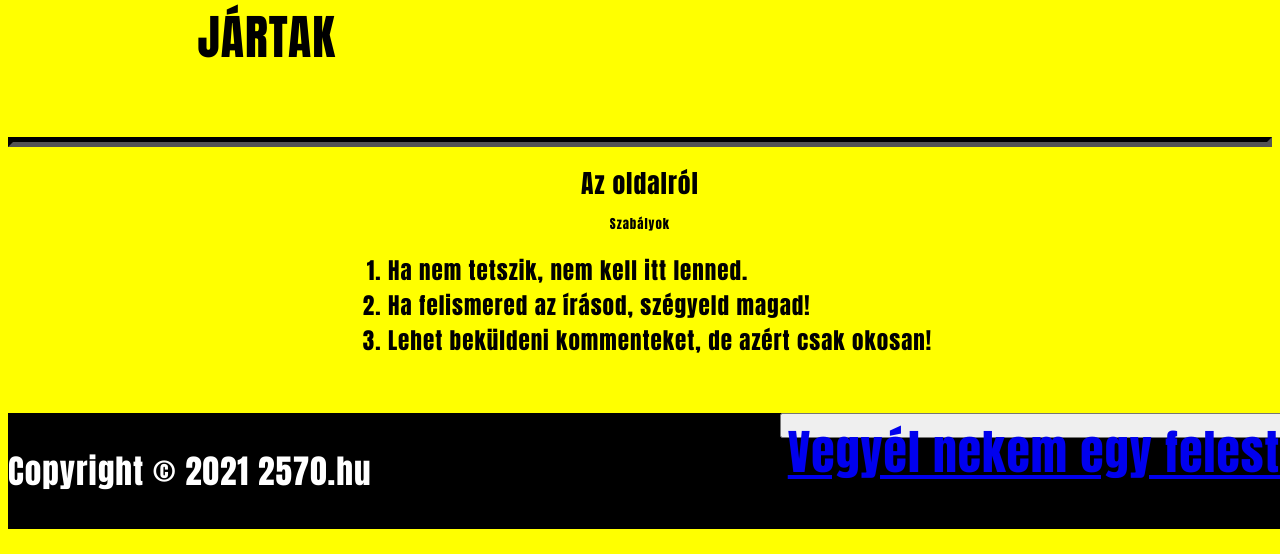
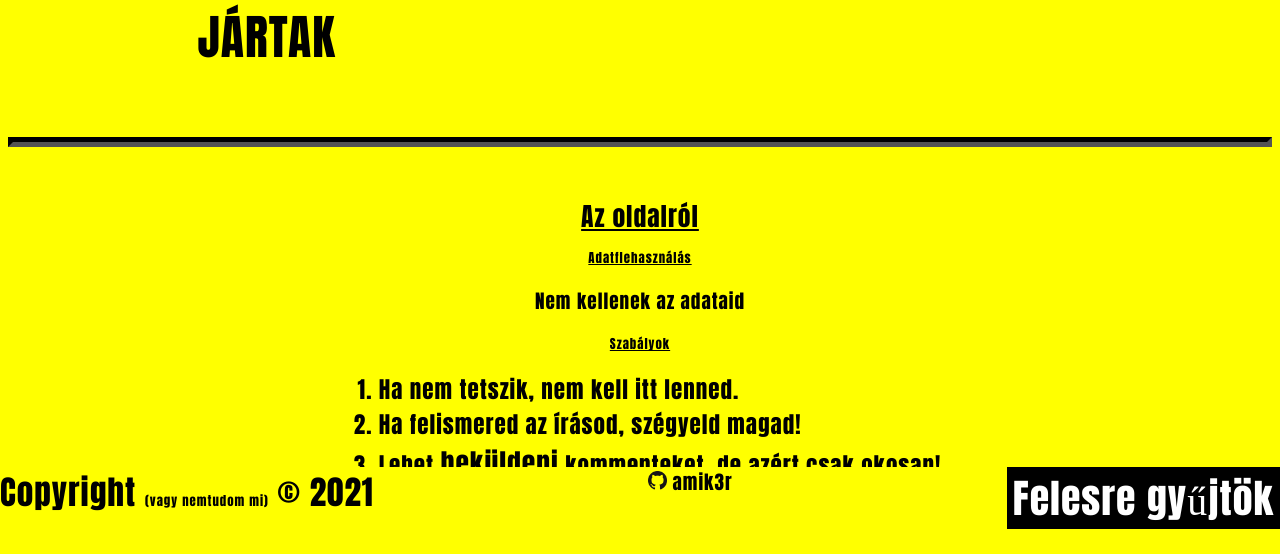
Before and after one commit to amik3r/retardwatch, a Flask app: page / in a window 1280 px wide. Shown: the part 271-825 px from the top of the page. Before the commit the page ends 800 px from the top, so only its background shows below. Run offline with Flask 2, Linux system fonts and the light colour scheme.

Commit message:
finissh???

```diff
--- a/src/app.py
+++ b/src/app.py
@@ -13,7 +13,6 @@ def create_response(status_code, payload):
 @app.route("/", methods=['GET'])
 def index():
     bullshit = get_random()
-    print(type(bullshit))
     return render_template('index.html', retard=bullshit)
 
 @app.route("/upload_wisdom", methods=['GET','POST'])
@@ -25,4 +24,4 @@ def upload_wisdom():
         return render_template('upload.html')
 
 if __name__ == '__main__':
-    app.run(host='0.0.0.0')
+    app.run(host='localhost')
--- a/src/templates/index.html
+++ b/src/templates/index.html
@@ -37,34 +37,58 @@
         font-size: medium;
         max-width: 70%;
         margin:auto;
+        margin-bottom: 50px;
+        margin-top: 50px;
       }
       .about h3 {
         font-size: 2vw;
         margin: auto;
         margin-bottom: 1vw;
+        text-decoration: underline;
+
       }
-
       .about h5 {
         margin: auto;
         font-size: 1vw;
+        text-decoration: underline;
+      }
+      .fixed-footer{
+        display: flex;
+        justify-content: space-between;
+        height:fit-content;
+        position: fixed;
+        bottom: 0;
+        width: 100%;
+        left:0;
+        background-color: yellow;
+      }
+      .donate{
+        display: flex;
+        justify-content: right;
+        font-size: 10px;
+      }
+      .donate a:hover {
+        color: inherit;
+      }
+      button {
+        background-color: black; /* Green */
+        border: none;
+        color: white;
+      }
+      a {
+        color: white;
+        text-decoration: none;
       }
 
-    .fixed-footer{
-        width: 100%;
-        display: flex;
-        justify-content: space-between;
-        max-width: 100%;
-        position: fixed;
-        color: #fff;
-        bottom: 0;
-        background-color: black;
-        margin: auto;
-    }
-    .donate{
-      height: 2vw;
-      display: flex;
-      justify-content: right;
-    }
+      #gh-logo{
+        height: 1.5vw;
+        align-content: center;
+        color: black;
+      }
+
+      #gh-logo {
+        color: black;
+      }
 
     </style>
     <div class="retard-wrapper">
@@ -79,6 +103,10 @@
     </div>
     <div class="about">
       <h3>Az oldalról</h3>
+      <h5>Adatflehasználás</h5>
+      <p>
+        Nem kellenek az adataid
+      </p>
       <h5>Szabályok</h5>
       <ol>
         <li>
@@ -88,15 +116,15 @@
           Ha felismered az írásod, szégyeld magad!
         </li>
         <li>
-          Lehet beküldeni kommenteket, de azért csak okosan!
+          Lehet <a href="https://2570.hu/upload_wisdom" target="_blank" style="color: black;">beküldeni</a> kommenteket, de azért csak okosan!
         </li>
       </ol>
     </div>
     <div class="fixed-footer">
-      <p>Copyright &copy; 2021 2570.hu</p>
-      <div class="donate">
-        <button><a href="https://www.paypal.com/donate?hosted_button_id=LJBRGXQXLC2JN">Vegyél nekem egy felest</a></button>
-      </div>
+      <span>Copyright <span style="font-size: 1vw;"> (vagy nemtudom mi)</span> &copy; 2021</span>
+      <a href="https://github.com/amik3r/retardwatch" target="_blank"><img id="gh-logo" src="static/img/GitHub-Mark-64px.png" alt="github-mark.png"><span style="color: black; font-size: 1.5vw;">   amik3r</span></a>
+      <button type="submit" name="submit"><a href="https://www.paypal.com/donate?hosted_button_id=HNA9V7B5EDGMS" target="_blank">Felesre gyűjtök</a></button>
+    </form>
   </div>
   </body>
 </html>
```
Also changed, not shown: src/static/img/GitHub-Mark-64px.png (added).
